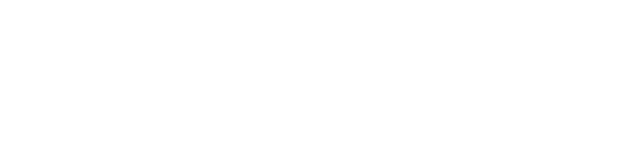
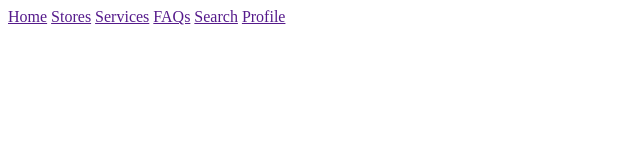
Before and after one commit to pichioes/CCAPDEV_MCO1, a plain HTML site: page partials/navbar.html in a window 1280 px wide. Shown: the whole page, without its empty margins (0-640 px from the left). Drawn offline with Linux system fonts and the light colour scheme.

Commit message:
Update navbar

```diff
--- a/partials/navbar.html
+++ b/partials/navbar.html
@@ -6,6 +6,13 @@
     <title>Document</title>
 </head>
 <body>
-
+    <div>
+        <a href="">Home</a>
+        <a href="">Stores</a>
+        <a href="">Services</a>
+        <a href="">FAQs</a>
+        <a href="">Search</a>
+        <a href="">Profile</a>
+    </div>
 </body>
 </html>
```
